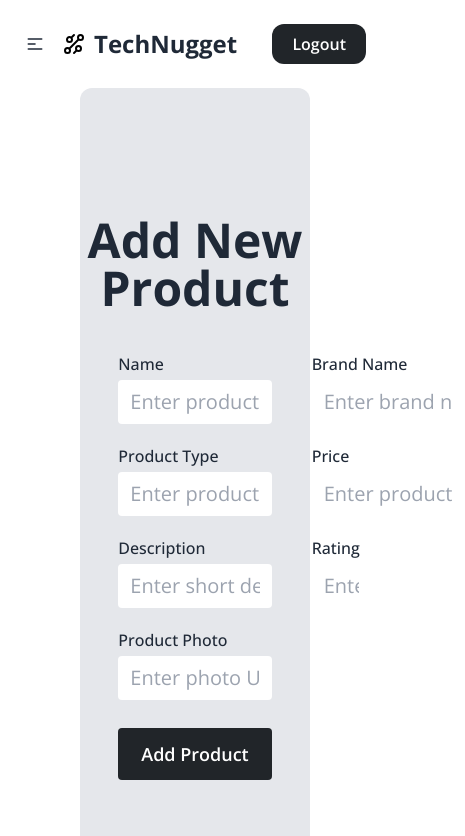
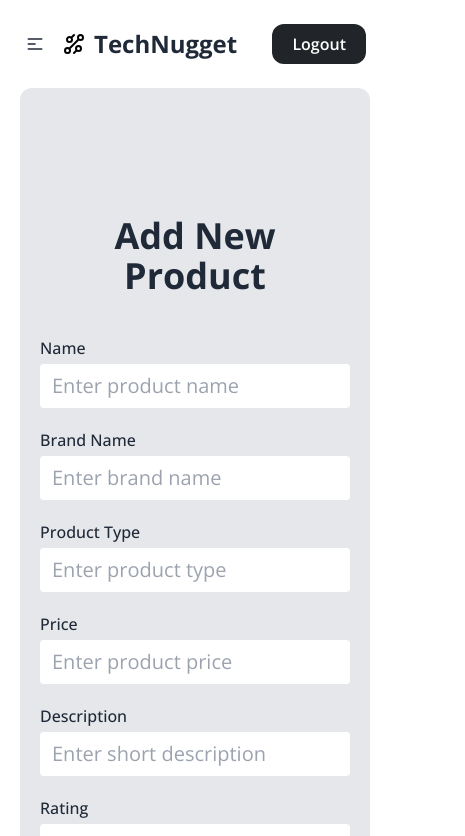
Before and after one commit to tanvir0908/react-tech-nugget, a React (Vite) app in the folder TechNugget/: page /addProduct in a window 390 px wide. Shown: the top 836 px of the page, 465 px wide, since content can reach past the window. Built offline with nearby package versions, Linux system fonts and the light colour scheme; no server answers; sample sign-in values are in the browser's storage.

Commit message:
Add product and update product is responsive now

```diff
--- a/TechNugget/src/components/AddProduct/AddProduct.jsx
+++ b/TechNugget/src/components/AddProduct/AddProduct.jsx
@@ -47,11 +47,13 @@ export default function AddProduct() {
   };
 
   return (
-    <div className="py-32  rounded-xl bg-gray-200 mb-10 mx-20">
-      <h2 className="text-5xl font-bold text-center">Add New Product</h2>
+    <div className="py-32  rounded-xl bg-gray-200 mb-10 px-5 md:px-0 mx-5 md:mx-20">
+      <h2 className="text-4xl md:text-5xl font-bold text-center">
+        Add New Product
+      </h2>
       <form className="mx-auto mt-10" onSubmit={handleAddProduct}>
-        <div className="flex gap-10 w-2/3 mx-auto">
-          <div className="flex flex-col w-full">
+        <div className="md:flex gap-10 md:w-2/3 mx-auto">
+          <div className="flex flex-col mb-5 md:mb-0 w-full">
             <span className="font-medium mb-1">Name</span>
             <input
               className="px-3 py-2 rounded text-xl"
@@ -70,8 +72,8 @@ export default function AddProduct() {
             />
           </div>
         </div>
-        <div className="flex gap-10 my-5 w-2/3 mx-auto">
-          <div className="flex flex-col w-full">
+        <div className="md:flex gap-10 my-5 md:w-2/3 mx-auto">
+          <div className="flex flex-col mb-5 md:mb-0 w-full">
             <span className="font-medium mb-1">Product Type</span>
             <input
               className="px-3 py-2 rounded text-xl"
@@ -90,8 +92,8 @@ export default function AddProduct() {
             />
           </div>
         </div>
-        <div className="flex gap-10 w-2/3 mx-auto">
-          <div className="flex flex-col w-full">
+        <div className="md:flex gap-10 md:w-2/3 mx-auto">
+          <div className="flex flex-col mb-5 md:mb-0 w-full">
             <span className="font-medium mb-1">Description</span>
             <input
               className="px-3 py-2 rounded text-xl"
@@ -112,7 +114,7 @@ export default function AddProduct() {
             />
           </div>
         </div>
-        <div className="flex-col flex mx-auto w-2/3 my-5">
+        <div className="flex-col flex mx-auto md:w-2/3 my-5">
           <span className="font-medium mb-1">Product Photo</span>
           <input
             className="px-3 py-2 rounded text-xl"
@@ -121,7 +123,7 @@ export default function AddProduct() {
             placeholder="Enter photo URL"
           />
         </div>
-        <div className="mx-auto w-2/3">
+        <div className="mx-auto md:w-2/3">
           <input
             className="bg-[#212529] mt-2 cursor-pointer text-white text-lg w-full font-semibold py-3 rounded"
             type="submit"
--- a/TechNugget/src/components/ProductDetails/ProductDetails.jsx
+++ b/TechNugget/src/components/ProductDetails/ProductDetails.jsx
@@ -60,7 +60,7 @@ export default function ProductDetails() {
   let name = name1 + name2;
 
   return (
-    <div className="mb-20 pt-16 pb-10 rounded-xl  mx-20 bg-gray-200">
+    <div className="mb-20 pt-16 pb-10 rounded-xl mx-5 md:mx-20 bg-gray-200">
       <h2 className="text-5xl font-bold text-center mb-10">Product Details</h2>
       <div className=" p-10 text-2xl font-bold text-center ">
         <img className="rounded-xl mx-auto" src={productDetails.photo} alt="" />
--- a/TechNugget/src/components/UpdateProduct/UpdateProduct.jsx
+++ b/TechNugget/src/components/UpdateProduct/UpdateProduct.jsx
@@ -47,11 +47,13 @@ export default function UpdateProduct() {
   };
 
   return (
-    <div className="py-32  rounded-xl bg-gray-200 mb-10 mx-20">
-      <h2 className="text-5xl font-bold text-center">Update Product</h2>
+    <div className="py-32 px-5 md:px-0  rounded-xl bg-gray-200 mb-10 mx-5 md:mx-20">
+      <h2 className="text-4xl md:text-5xl font-bold text-center">
+        Update Product
+      </h2>
       <form className="mx-auto mt-10" onSubmit={handleUpdateProduct}>
-        <div className="flex gap-10 w-2/3 mx-auto">
-          <div className="flex flex-col w-full">
+        <div className="md:flex gap-10 md:w-2/3 mx-auto">
+          <div className="flex flex-col mb-5 md:mb-0 w-full">
             <span className="font-medium mb-1">Name</span>
             <input
               className="px-3 py-2 rounded text-xl"
@@ -72,8 +74,8 @@ export default function UpdateProduct() {
             />
           </div>
         </div>
-        <div className="flex gap-10 my-5 w-2/3 mx-auto">
-          <div className="flex flex-col w-full">
+        <div className="md:flex gap-10 my-5 md:w-2/3 mx-auto">
+          <div className="flex flex-col w-full mb-5 md:mb-0">
             <span className="font-medium mb-1">Product Type</span>
             <input
               className="px-3 py-2 rounded text-xl"
@@ -94,8 +96,8 @@ export default function UpdateProduct() {
             />
           </div>
         </div>
-        <div className="flex gap-10 w-2/3 mx-auto">
-          <div className="flex flex-col w-full">
+        <div className="md:flex gap-10 md:w-2/3 mx-auto">
+          <div className="flex flex-col w-full mb-5 md:mb-0">
             <span className="font-medium mb-1">Description</span>
             <input
               className="px-3 py-2 rounded text-xl"
@@ -118,7 +120,7 @@ export default function UpdateProduct() {
             />
           </div>
         </div>
-        <div className="flex-col flex mx-auto w-2/3 my-5">
+        <div className="flex-col flex mx-auto md:w-2/3 my-5">
           <span className="font-medium mb-1">Product Photo</span>
           <input
             className="px-3 py-2 rounded text-xl"
@@ -128,7 +130,7 @@ export default function UpdateProduct() {
             defaultValue={product.photo}
           />
         </div>
-        <div className="mx-auto w-2/3">
+        <div className="mx-auto md:w-2/3">
           <input
             className="bg-[#212529] mt-2 cursor-pointer text-white text-lg w-full font-semibold py-3 rounded"
             type="submit"
```
